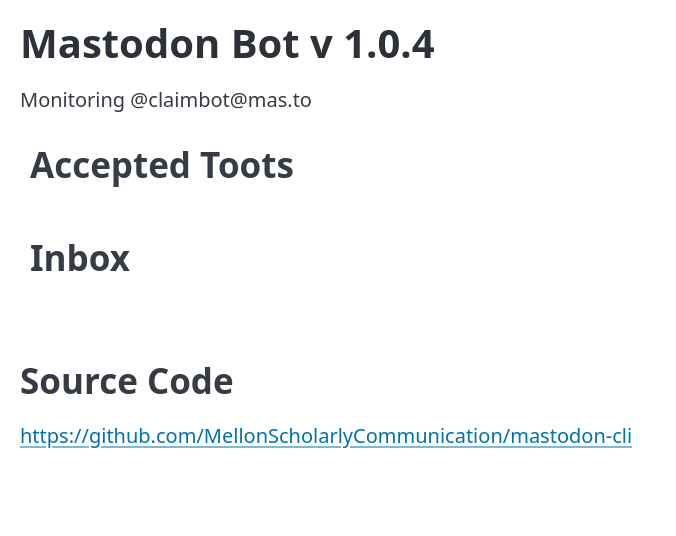
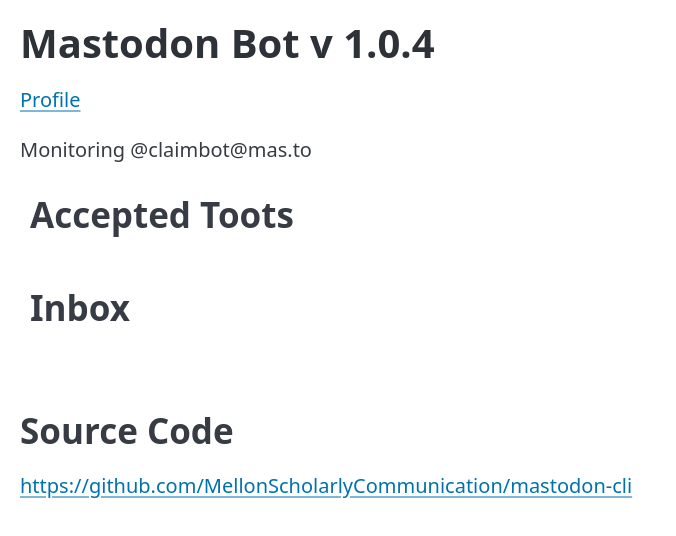
Before and after one commit to MellonScholarlyCommunication/mastodon-bot, a website: page public/index.html in a window 1280 px wide. Shown: the whole page, without its empty margins (0-676 px from the left). Drawn offline with nearby package versions, Linux system fonts and the light colour scheme; no server answers.

Commit message:
Adding profile link

```diff
--- a/public/index.html
+++ b/public/index.html
@@ -11,6 +11,8 @@
     <body>
         <main class="container">
             <h1>Mastodon Bot v 1.0.4</h1>
+
+            <p><a href="profile/card#me">Profile</a></p>
 
             <p>Monitoring @claimbot@mas.to</p>
 
```
